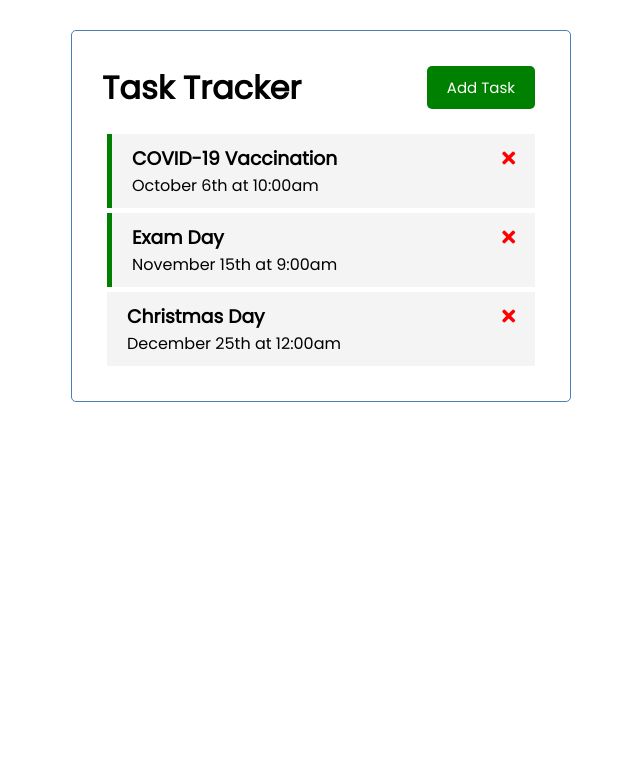
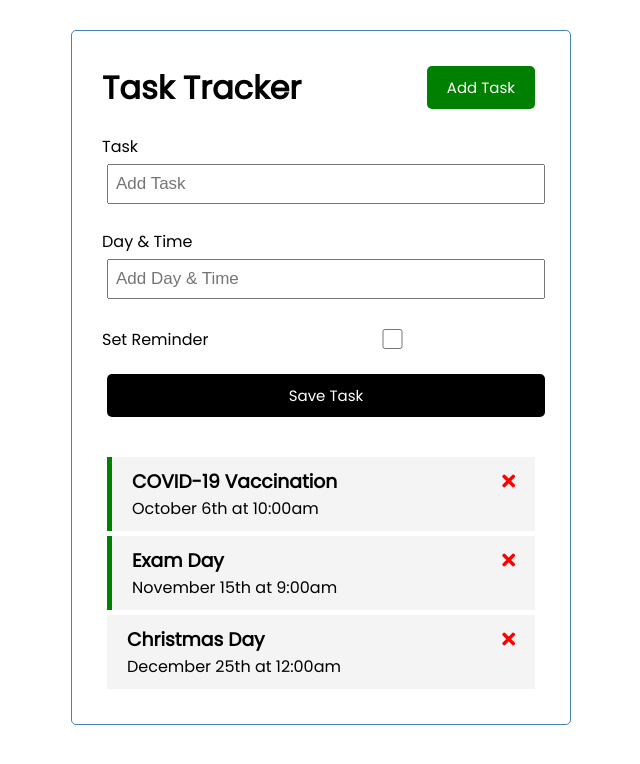
Before and after one commit to noahball/vue, a Vue app in the folder vue-crash/: page / in a window 1280 px wide. Shown: the top 764 px of the page, without its empty margins (319-959 px from the left). Built offline with nearby package versions, Linux system fonts and the light colour scheme.

Commit message:
addTask form (1:00:41)

```diff
--- a/vue-crash/src/App.vue
+++ b/vue-crash/src/App.vue
@@ -1,6 +1,7 @@
 <template>
   <div class="container">
     <Header title="Task Tracker" />
+    <AddTask />
     <Tasks @toggle-reminder="toggleReminder" @delete-task="deleteTask" :tasks="tasks" />
   </div>
 </template>
@@ -8,12 +9,14 @@
 <script>
 import Header from "./components/header";
 import Tasks from "./components/tasks";
+import AddTask from "./components/addTask";
 
 export default {
   name: "App",
   components: {
     Header,
     Tasks,
+    AddTask,
   },
   data() {
     return {
--- /dev/null
+++ b/vue-crash/src/components/addTask.vue
@@ -0,0 +1,62 @@
+<template>
+  <form class="add-form">
+    <div class="form-control">
+      <label>Task</label>
+      <input type="text" v-model="text" name="text" placeholder="Add Task" />
+    </div>
+    <div class="form-control">
+      <label>Day & Time</label>
+      <input type="text" v-model="day" name="day" placeholder="Add Day & Time" />
+    </div>
+    <div class="form-control form-control-check">
+      <label>Set Reminder</label>
+      <input type="checkbox" v-model="reminder" name="reminder" />
+    </div>
+
+    <input type="submit" value="Save Task" class="btn btn-block" />
+  </form>
+</template>
+
+<script>
+export default {
+  name: "AddTask",
+  data() {
+      return {
+          text: '',
+          day: '',
+          reminder: false
+      }
+  }
+};
+</script>
+
+<style scoped>
+.add-form {
+  margin-bottom: 40px;
+}
+.form-control {
+  margin: 20px 0;
+}
+.form-control label {
+  display: block;
+}
+.form-control input {
+  width: 100%;
+  height: 40px;
+  margin: 5px;
+  padding: 3px 7px;
+  font-size: 17px;
+}
+.form-control-check {
+  display: flex;
+  align-items: center;
+  justify-content: space-between;
+}
+.form-control-check label {
+  flex: 1;
+}
+.form-control-check input {
+  flex: 2;
+  height: 20px;
+}
+</style>
```
